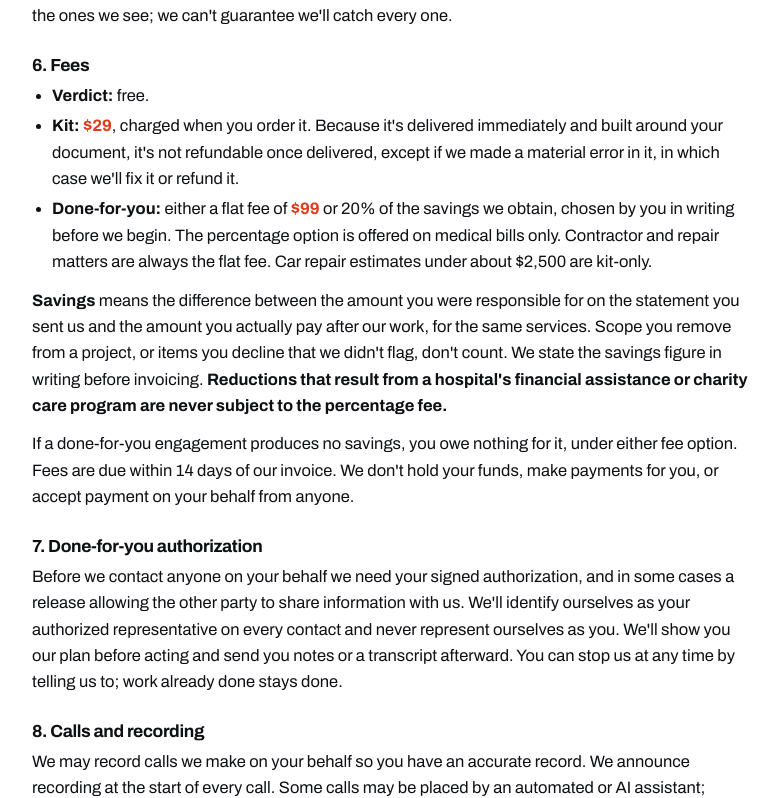
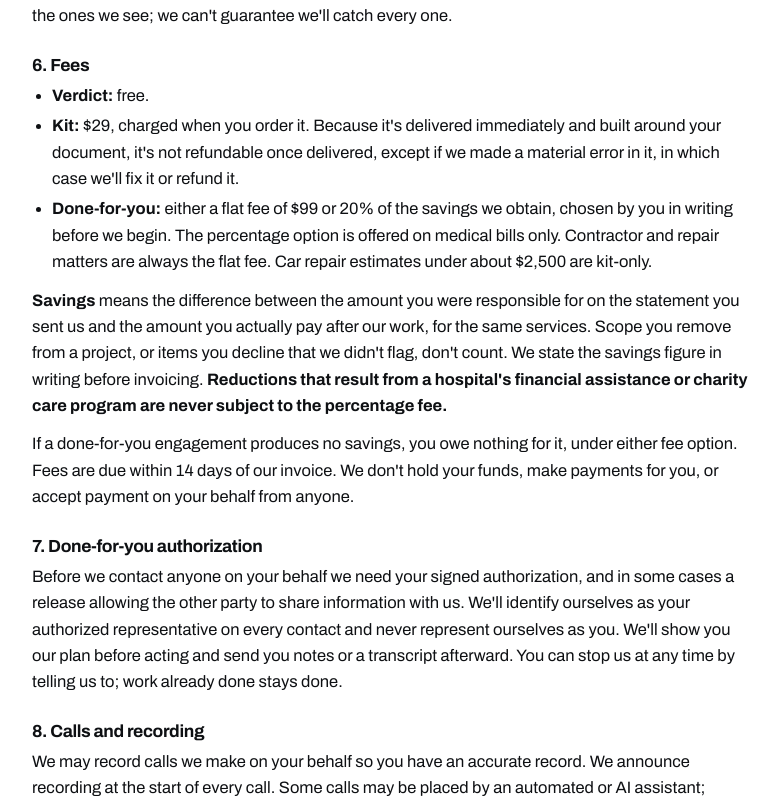
Before and after one commit to robertcarrington22/counter-site, a plain HTML site: page legal.html in a window 1280 px wide. Shown: the part 1628-2426 px from the top of the page, without its empty margins (250-1028 px from the left). Drawn offline with Linux system fonts and the light colour scheme.

Commit message:
Legal: provider wording, final prices unstyled

```diff
--- a/legal.html
+++ b/legal.html
@@ -76,8 +76,8 @@ footer{padding:28px 0 70px;color:var(--muted);font-size:13.5px}
   <h3>6. Fees</h3>
   <ul>
     <li><b>Verdict:</b> free.</li>
-    <li><b>Kit:</b> <span class="ph">$29</span>, charged when you order it. Because it's delivered immediately and built around your document, it's not refundable once delivered, except if we made a material error in it, in which case we'll fix it or refund it.</li>
-    <li><b>Done-for-you:</b> either a flat fee of <span class="ph">$99</span> or 20% of the savings we obtain, chosen by you in writing before we begin. The percentage option is offered on medical bills only. Contractor and repair matters are always the flat fee. Car repair estimates under about $2,500 are kit-only.</li>
+    <li><b>Kit:</b> $29, charged when you order it. Because it's delivered immediately and built around your document, it's not refundable once delivered, except if we made a material error in it, in which case we'll fix it or refund it.</li>
+    <li><b>Done-for-you:</b> either a flat fee of $99 or 20% of the savings we obtain, chosen by you in writing before we begin. The percentage option is offered on medical bills only. Contractor and repair matters are always the flat fee. Car repair estimates under about $2,500 are kit-only.</li>
   </ul>
   <p><b>Savings</b> means the difference between the amount you were responsible for on the statement you sent us and the amount you actually pay after our work, for the same services. Scope you remove from a project, or items you decline that we didn't flag, don't count. We state the savings figure in writing before invoicing. <b>Reductions that result from a hospital's financial assistance or charity care program are never subject to the percentage fee.</b></p>
   <p>If a done-for-you engagement produces no savings, you owe nothing for it, under either fee option. Fees are due within 14 days of our invoice. We don't hold your funds, make payments for you, or accept payment on your behalf from anyone.</p>
@@ -147,7 +147,7 @@ footer{padding:28px 0 70px;color:var(--muted);font-size:13.5px}
   <h3>3. Who we share it with</h3>
   <ul>
     <li><b>The parties you ask us to deal with</b>, only when you've authorized done-for-you service, and only what's needed for that matter.</li>
-    <li><b>Service providers that help us run Counter</b>, under agreements that limit them to working for us: our phone and texting provider (Quo), payment processor (Stripe), e-signature provider (<span class="ph">[name]</span>), encrypted storage (<span class="ph">[name]</span>), and AI model providers that help us read and draft documents. We use AI providers whose terms prohibit using our customers' content to train their models.</li>
+    <li><b>Service providers that help us run Counter</b>, under agreements that limit them to working for us: our phone and texting provider (Quo), payment processor (Stripe), e-signature provider, encrypted cloud storage, and AI model providers that help us read and draft documents. We use AI providers whose terms prohibit using our customers' content to train their models.</li>
     <li><b>Legal reasons</b>, if required by law, a court, or to protect someone's safety.</li>
     <li><b>A successor</b>, if Counter is ever sold or merged, under the same commitments in this policy, with notice to you.</li>
   </ul>
```
